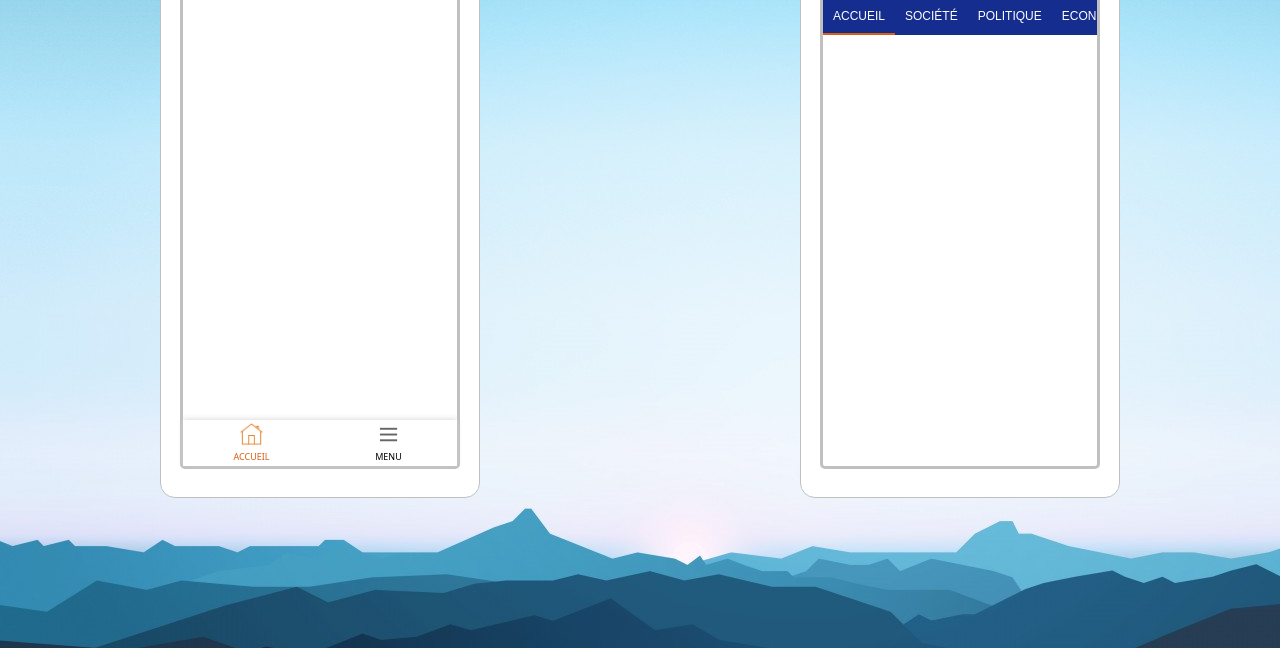
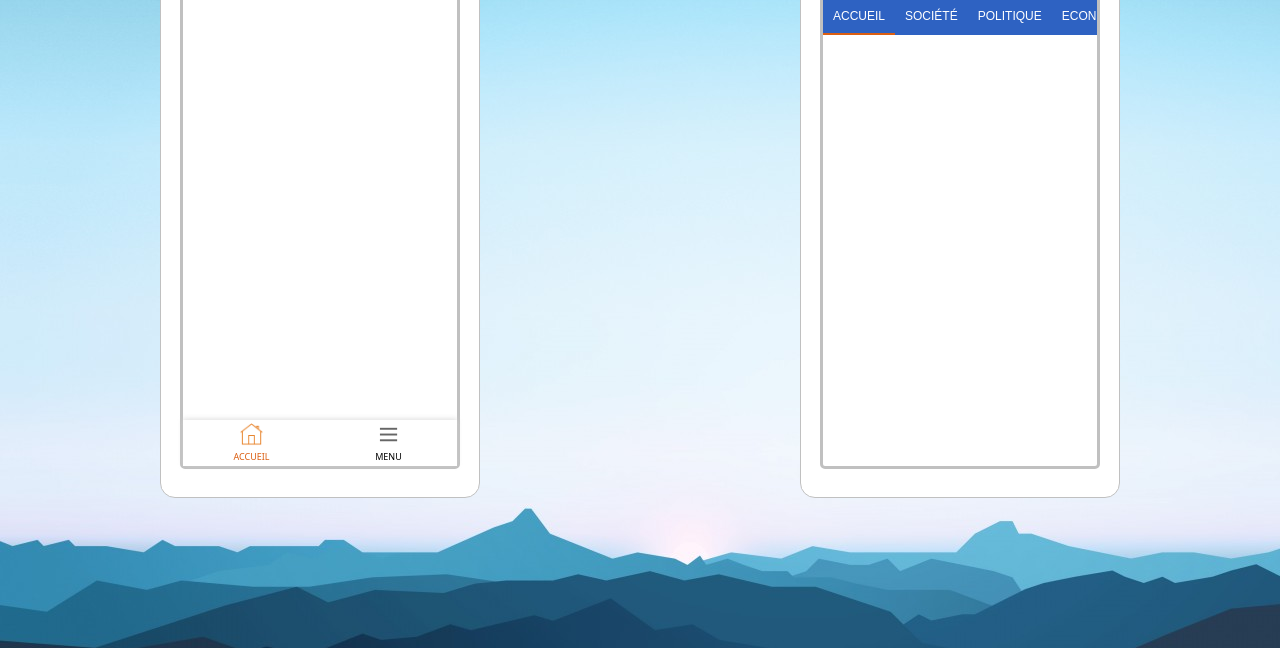
Before and after one commit to Lanagramme/NewsAntilles, a plain HTML site: page Prototypes/index.html in a window 1280 px wide. Shown: the part 152-800 px from the top of the page. Drawn offline with Linux system fonts and the light colour scheme; no server answers.

Commit message:
Update index.css

```diff
--- a/Prototypes/css/index.css
+++ b/Prototypes/css/index.css
@@ -195,12 +195,12 @@ h3{
     .all2 ul {
         padding: 0px;
         overflow-x: scroll;
-        background-color: #152D8E;
+        background-color: #2e62c2;
         position: absolute;
         top: 85px;
         width: 274px;
         border-top-style: solid;
-        border-top-color: #CC641F;
+        border-top-color: #D76147;
         display: flex;
         flex-wrap: nowrap;
         color: white;
@@ -213,7 +213,7 @@ h3{
         display: inline-block;
         margin: 0px;
         padding: 10px;
-        background-color: #152D8E;
+        background-color: #2e62c2;
     }
 
 /*--------------------------------------------------*/
```
